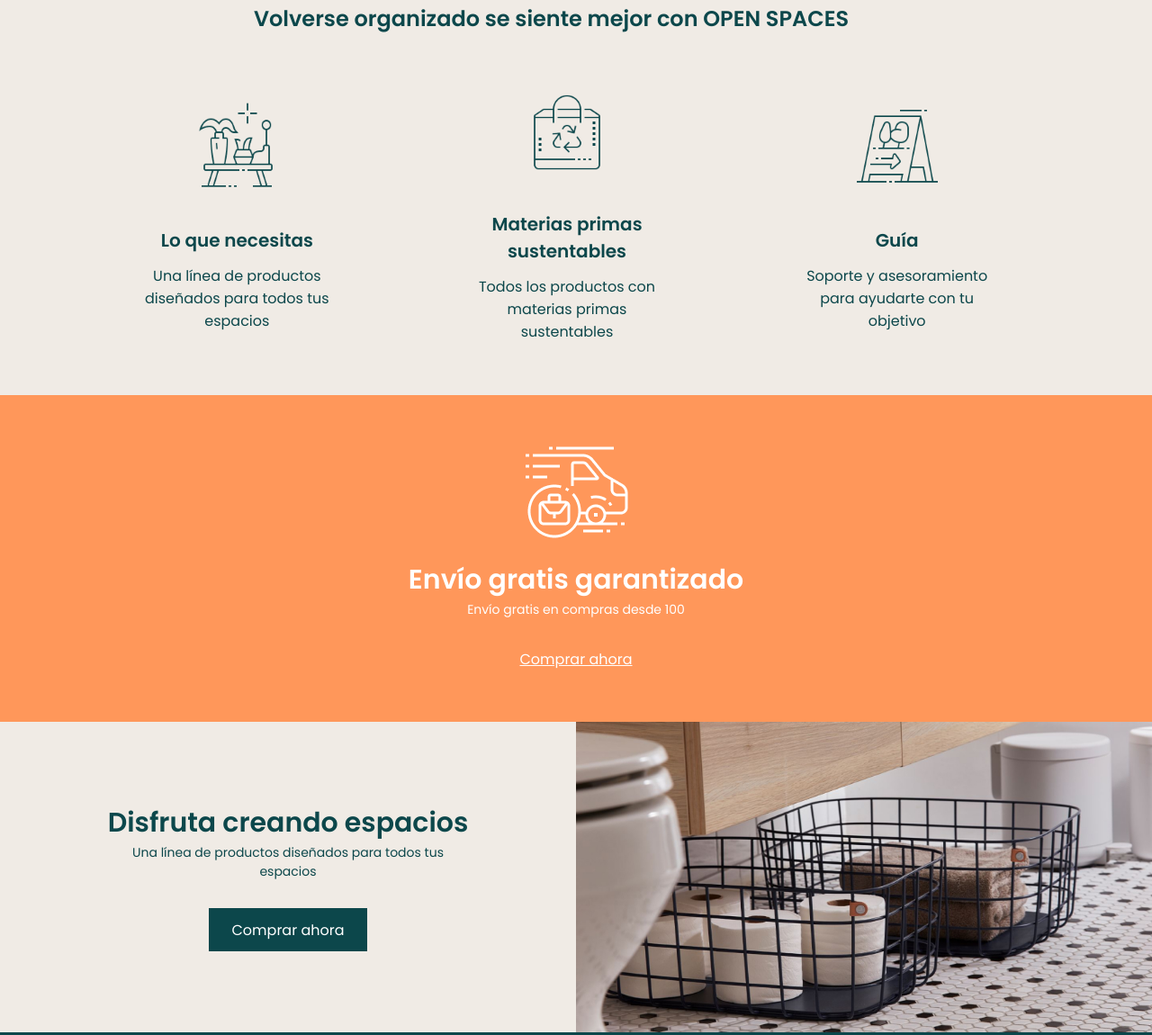
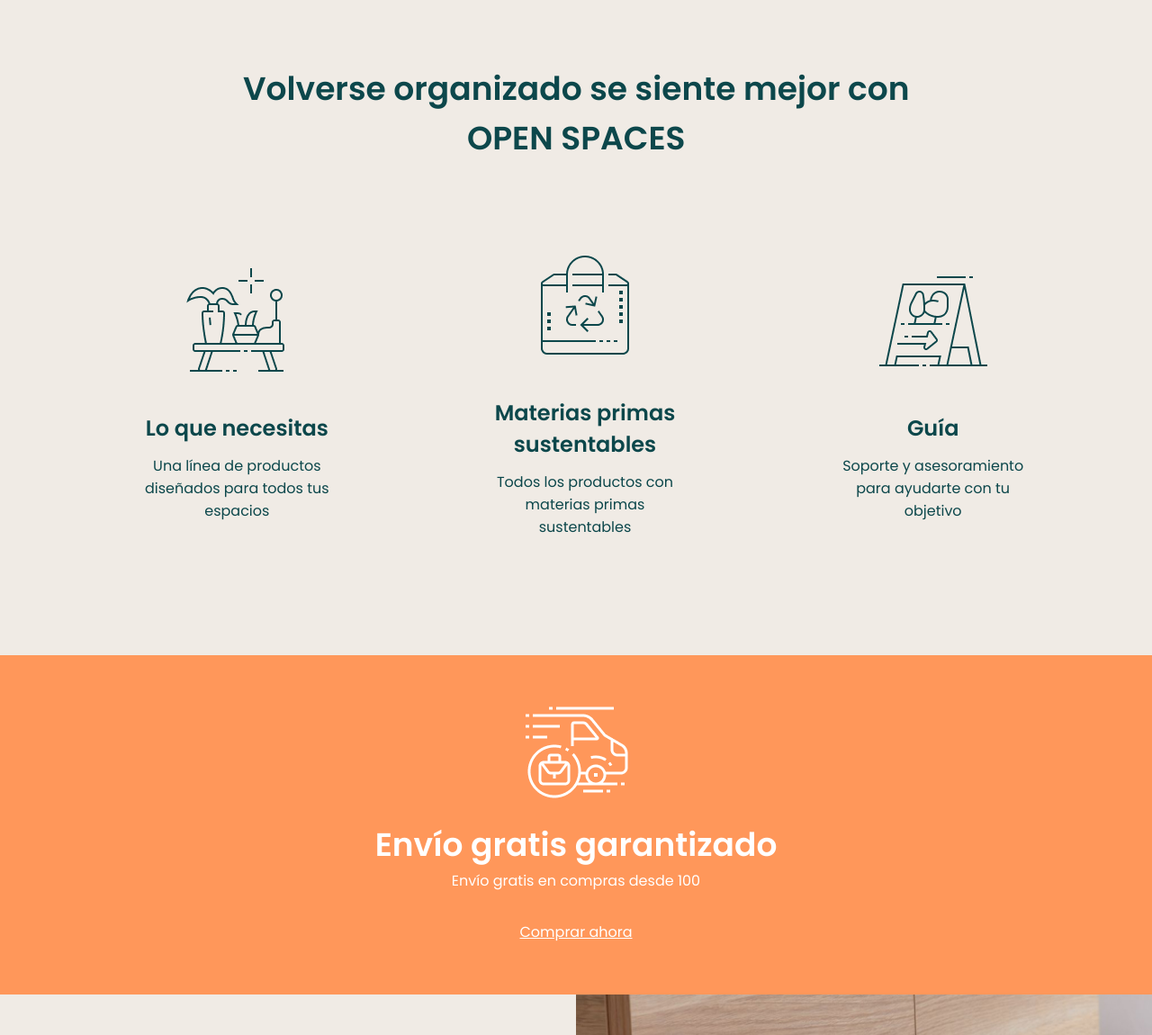
Before and after one commit to Adalab/modulo-1-evaluacion-final-tanferest, a website: page docs/index.html in a window 1280 px wide. Shown: the part 857-2007 px from the top of the page at 90% size. Drawn offline with nearby package versions, Linux system fonts and the light colour scheme; files that its build step writes are made by us from their sources.

Commit message:
add desktop responsive on main

```diff
--- a/src/scss/core/_variables.scss
+++ b/src/scss/core/_variables.scss
@@ -5,3 +5,4 @@
 $text3: #fff;
 $semibold: 600;
 $moduleTitle: 1.5rem;
+$textSize: 16px;
--- a/src/scss/layout/_header.scss
+++ b/src/scss/layout/_header.scss
@@ -12,6 +12,7 @@
   }
   @include desktop {
       padding-left: 10%;
+      padding-top: 0;
   }
   &__logo {
     position: absolute;
--- a/src/scss/layout/_main.scss
+++ b/src/scss/layout/_main.scss
@@ -15,6 +15,9 @@
     grid-template-areas: "title title title" "item1 item2 item3";
     padding: 60px 90px 70px 90px;
   }
+  @include desktop {
+    padding: 10% 40px 10% 80px;
+  }
   &__title {
     width: 322px;
     margin: 0 auto;
@@ -25,7 +28,11 @@
     grid-area: title;
     @include tablet {
       width: 100%;
-      transform:  translateX(-2.5%);
+      transform: translateX(-2.5%);
+    }
+    @include desktop {
+      width: 34ch;
+      font-size: 2.25rem;
     }
   }
   &__item {
@@ -36,6 +43,9 @@
     @include tablet {
       padding-right: 20px;
     }
+    @include desktop {
+      margin-top: 63px;
+    }
     &--img {
       width: 90px;
       height: 100px;
@@ -43,11 +53,18 @@
       @include tablet {
         height: 105px;
       }
+      @include desktop {
+        height: 120px;
+        width: 120px;
+      }
     }
     &--subtitle {
       margin-top: 42px;
       font-size: 1.25rem;
       width: 208px;
+      @include desktop {
+        font-size: 1.5rem;
+      }
     }
     &--content {
       margin-top: 12px;
@@ -87,11 +104,17 @@
     @include tablet {
       font-size: 1.875rem;
     }
+    @include desktop {
+      font-size: 2.25rem;
+    }
   }
   &__content {
     font-size: 0.875rem;
     @include tablet {
       margin-bottom: 20px;
+    }
+    @include desktop {
+      font-size: $textSize;
     }
   }
 }
@@ -107,16 +130,25 @@
     grid-template-columns: 1fr 1fr;
     grid-template-rows: 1fr;
     grid-template-areas: "content img";
+    text-align: left;
   }
   &__item {
     display: flex;
     flex-direction: column;
     align-items: center;
     padding: 90px 27px;
+    @include desktop {
+      align-items: flex-start;
+      grid-area: content;
+      padding: 180px 25%;
+    }
     &--title {
       @include tablet {
         font-size: 1.875rem;
-            width: 430px;
+      }
+      @include desktop {
+        font-size: 2.25rem;
+        width: 15ch;
       }
     }
     &--content {
@@ -125,9 +157,9 @@
       @include tablet {
         width: 400px;
       }
+      @include desktop {
+        width: 280px;
       }
-    @include desktop {
-      grid-area: content;
     }
   }
   &__img {
--- a/src/scss/pages/_index.scss
+++ b/src/scss/pages/_index.scss
@@ -1,4 +1,4 @@
 :root {
     font-family: 'Poppins', sans-serif;
-    font-size: 16px;
+    font-size: $textSize;
 }
```
Lines whose indentation alone changed are shown as unchanged.
